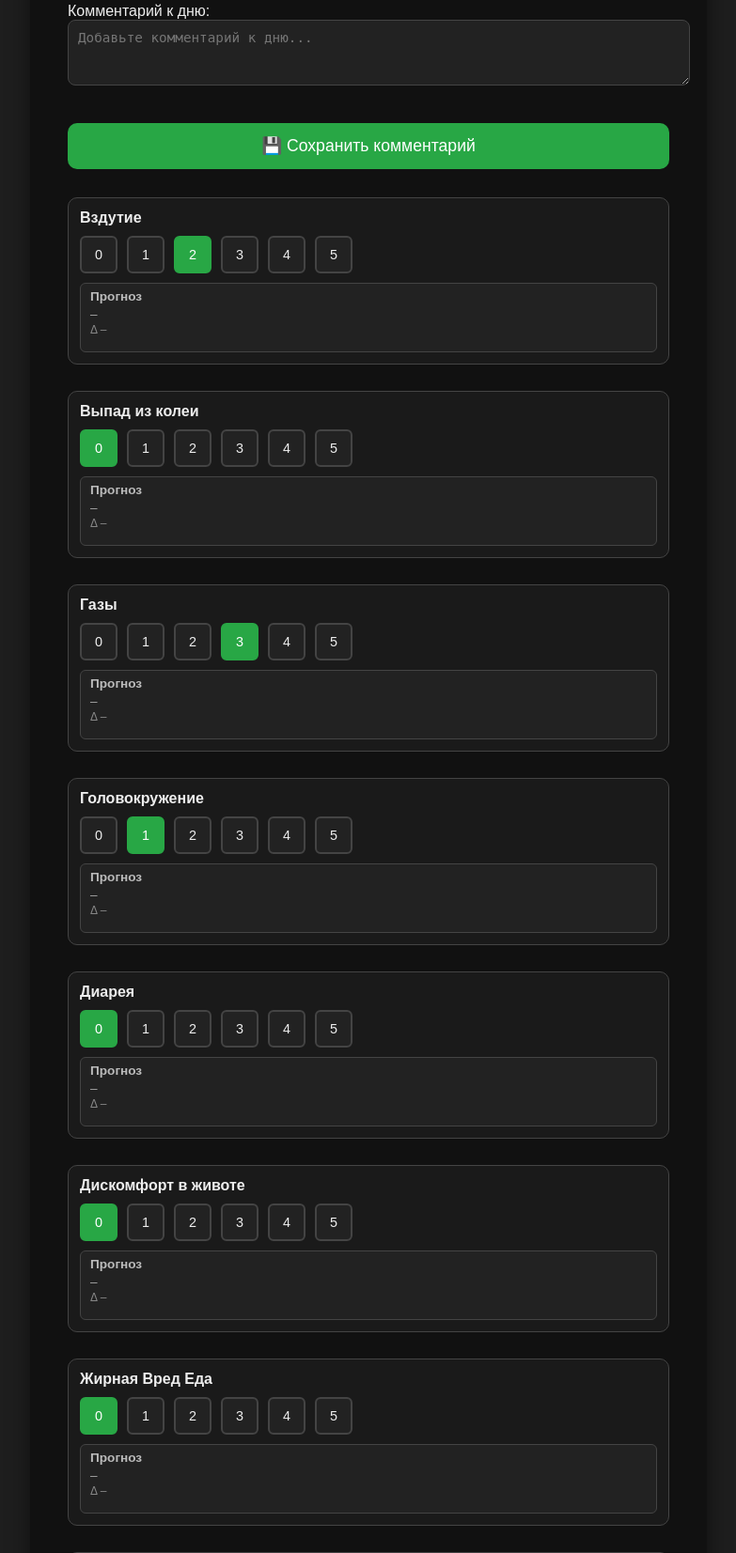
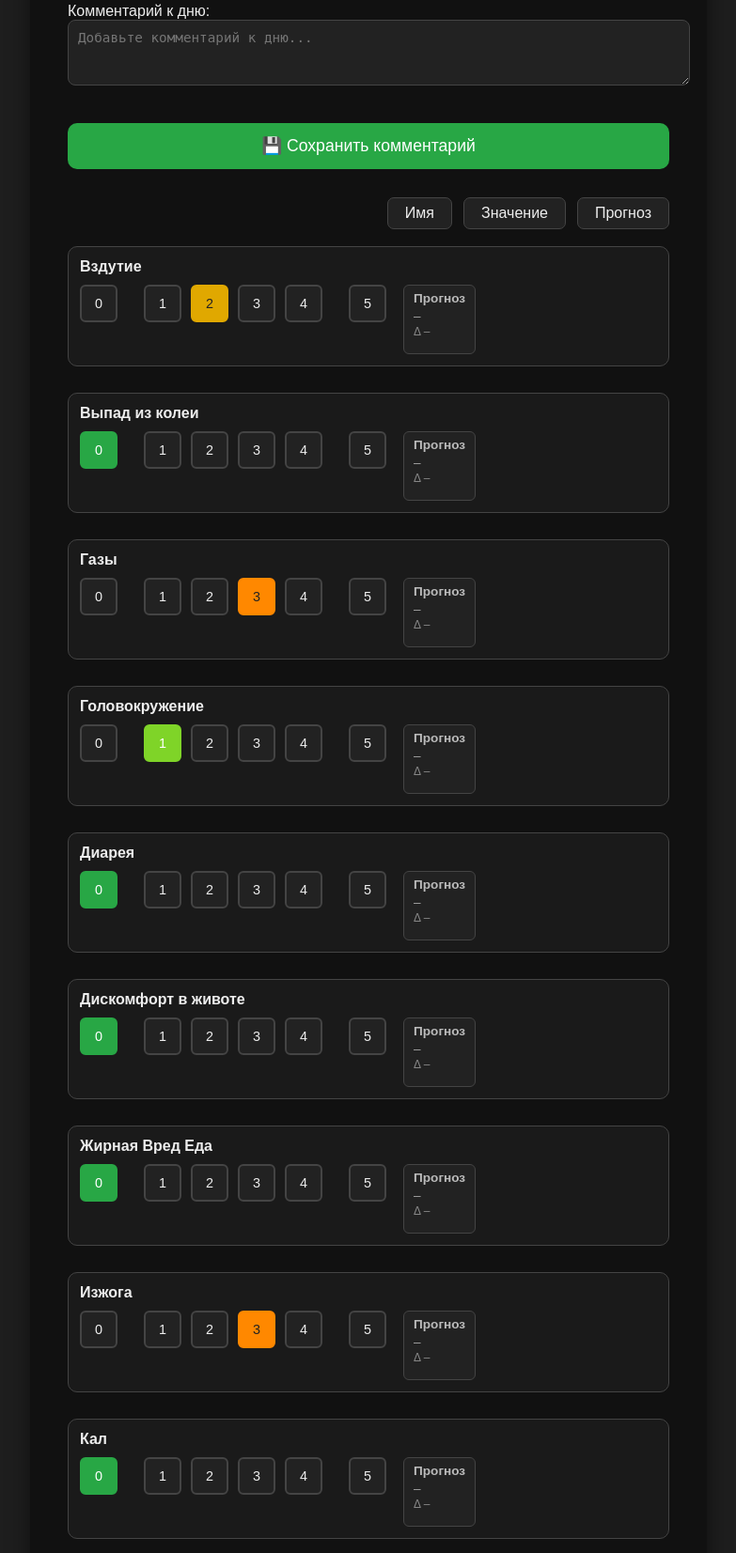
Before and after one commit to Skreaper777/diary_analytic, a Django app: page /add/ in a window 1280 px wide. Shown: the part 237-1890 px from the top of the page at 94% size, without its empty margins (248-1031 px from the left). Run offline with Django 5.2, Linux system fonts and the light colour scheme; data comes from the database, SQL or seed files in the repository; both versions use the stored data as it was after the commit; data that the repository does not hold is empty.

Commit message:
v 1.2.1 stable верстка

```diff
--- a/diary_analytic/ml_utils/base_model.py
+++ b/diary_analytic/ml_utils/base_model.py
@@ -72,7 +72,7 @@ def train_model(
         my_test_logger.debug(f"Удалены столбцы с датами: {date_cols}")
 
     # Оставляем только числовые признаки
-    X = X.select_dtypes(include=["number"]).fillna(0.0)
+    # X = X.select_dtypes(include=["number"]).fillna(0.0)
     y = df[target]
 
     # Удаляем строки, где y == NaN
--- a/diary_analytic/templates/diary_analytic/add_entry.html
+++ b/diary_analytic/templates/diary_analytic/add_entry.html
@@ -77,6 +77,12 @@
       margin-bottom: 10px;
     }
 
+    .param-flex-row {
+      display: flex;
+      align-items: flex-start;
+      gap: 18px;
+    }
+
     .rating-buttons {
       display: flex;
       gap: 10px;
@@ -103,6 +109,46 @@
       background-color: #28a745;
       color: white;
       border-color: #28a745;
+    }
+
+    .value-button.selected[data-value="0"] {
+      background-color: #28a745;
+      border-color: #28a745;
+    }
+
+    .value-button.selected[data-value="1"] {
+      background-color: #7fd428;
+      border-color: #7fd428;
+    }
+
+    .value-button.selected[data-value="2"] {
+      background-color: #e0a800;
+      border-color: #e0a800;
+      color: #222;
+    }
+
+    .value-button.selected[data-value="3"] {
+      background-color: #ff8800;
+      border-color: #ff8800;
+      color: #222;
+    }
+
+    .value-button.selected[data-value="4"] {
+      background-color: #ff3c00;
+      border-color: #ff3c00;
+    }
+
+    .value-button.selected[data-value="5"] {
+      background-color: #dc3545;
+      border-color: #dc3545;
+    }
+
+    .value-button[data-value="1"] {
+      margin-left: 18px;
+    }
+
+    .value-button[data-value="5"] {
+      margin-left: 18px;
     }
 
     .prediction-wrapper {
@@ -142,6 +188,30 @@
       color: #888;
       margin-bottom: 10px;
     }
+
+    .sort-buttons-row {
+      display: flex;
+      gap: 12px;
+      margin-bottom: 18px;
+      justify-content: flex-end;
+    }
+
+    .sort-btn {
+      background: #222;
+      color: #eee;
+      border: 1.5px solid #444;
+      border-radius: 7px;
+      padding: 7px 18px;
+      font-size: 1em;
+      cursor: pointer;
+      transition: background 0.2s, color 0.2s, border 0.2s;
+    }
+
+    .sort-btn:hover, .sort-btn.active {
+      background: #007bff;
+      color: #fff;
+      border-color: #007bff;
+    }
   </style>
 </head>
 <body>
@@ -167,20 +237,27 @@
     </form>
 
     <!-- Параметры -->
+    <div class="sort-buttons-row">
+      <button type="button" class="sort-btn" data-sort="name">Имя</button>
+      <button type="button" class="sort-btn" data-sort="value">Значение</button>
+      <button type="button" class="sort-btn" data-sort="prediction">Прогноз</button>
+    </div>
+
     {% for param in parameters %}
       <div class="parameter-block" data-key="{{ param.key }}" data-param="{{ param.key }}">
         <div class="param-title">{{ param.name }}</div>
+        <div class="param-flex-row" style="display: flex; align-items: flex-start; gap: 18px;">
           <div class="rating-buttons">
             {% for i in "012345"|make_list %}
               <button class="value-button{% if values_map|get:param.key|stringformat:'g' == i %} selected{% endif %}" data-value="{{ i }}">{{ i }}</button>
             {% endfor %}
           </div>
-
-        <div class="prediction-wrapper">
+          <div class="prediction-wrapper" style="margin-top: 0;">
             <div class="prediction-block">
               <div class="prediction-title">Прогноз</div>
               <div class="predicted" id="predicted-{{ param.key }}">–</div>
               <div class="predicted-secondary" id="predicted-delta-{{ param.key }}">Δ –</div>
+            </div>
           </div>
         </div>
       </div>
```
Also changed, not shown: db.sqlite3. Lines whose indentation alone changed are shown as unchanged.
